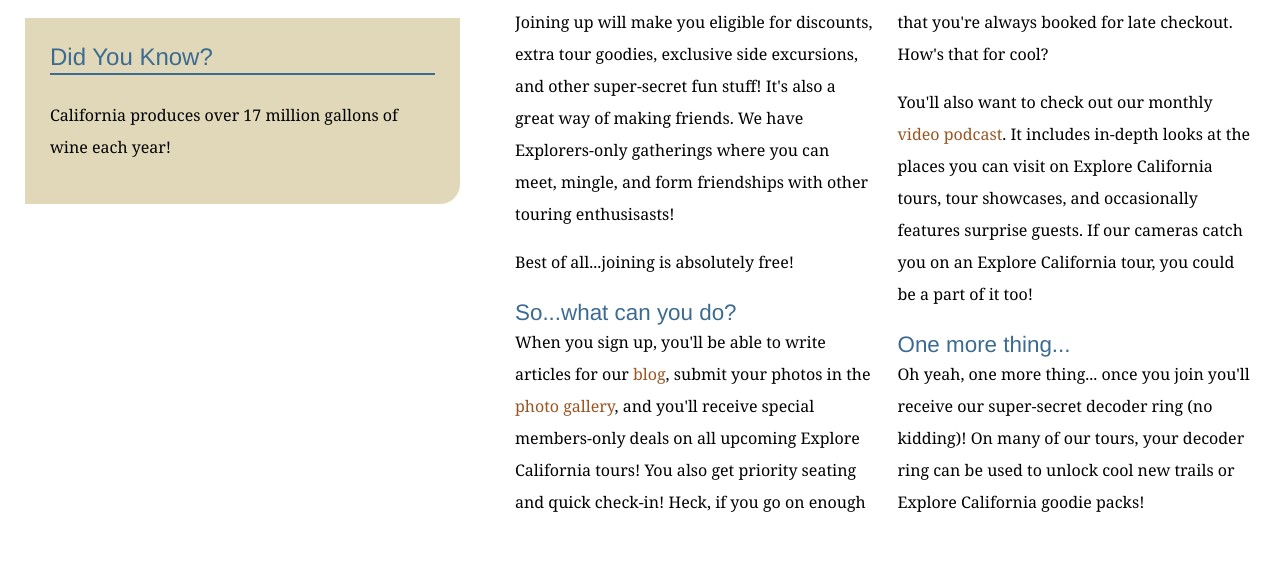
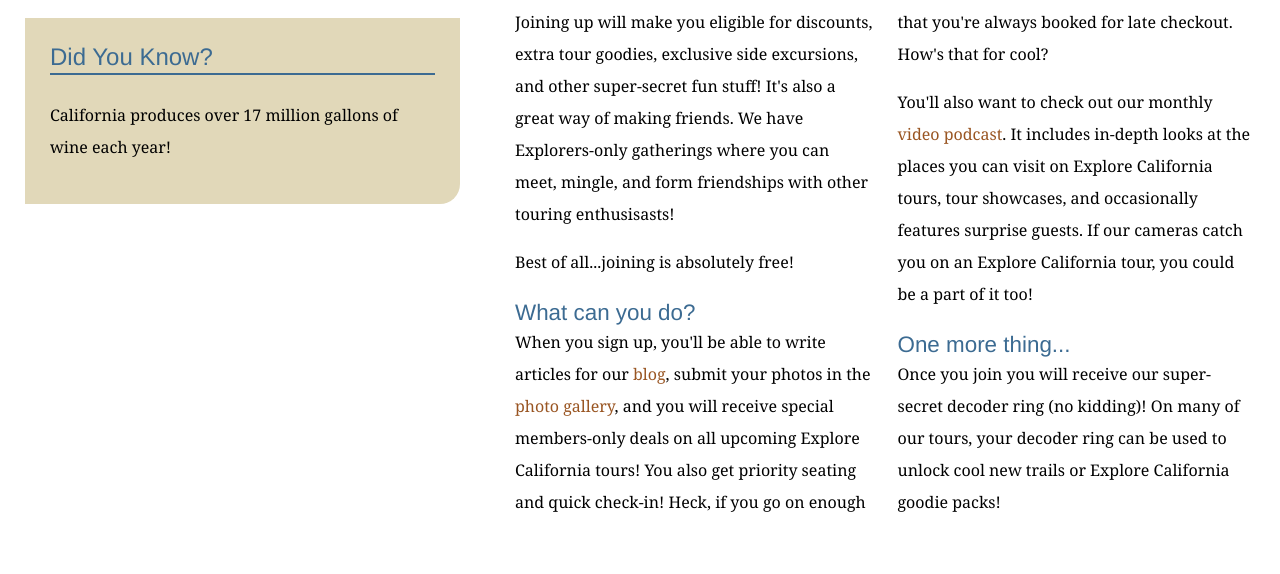
Before and after one commit to rvandercar/explore_california, a plain HTML site: page explorers.html in a window 1280 px wide. Shown: the part 838-1412 px from the top of the page. Drawn offline with Linux system fonts and the light colour scheme.

Commit message:
Minor Text Edits
Client emailed changes to Explorers page.

```diff
--- a/explorers.html
+++ b/explorers.html
@@ -71,13 +71,13 @@
             <p>Joining up will make you eligible for discounts, extra tour goodies, exclusive side excursions, and other super-secret fun stuff! It's also a great way of making friends. We have Explorers-only gatherings where you can meet, mingle, and form friendships with other touring enthusisasts!</p>
             <p>Best of all...joining is absolutely free!</p>
 
-            <h2>So...what can you do?</h2>
-            <p>When you sign up, you'll be able to write articles for our <a href="http://www.explorecalifornia.org/blog">blog</a>, submit your photos in the <a href="explorers/gallery.html">photo gallery</a>, and you'll receive special members-only deals on all upcoming Explore California tours! You also get priority seating and quick check-in! Heck, if you go on enough tours, we might even have you guide a few for us!</p>
+            <h2>What can you do?</h2>
+            <p>When you sign up, you'll be able to write articles for our <a href="http://www.explorecalifornia.org/blog">blog</a>, submit your photos in the <a href="explorers/gallery.html">photo gallery</a>, and you will receive special members-only deals on all upcoming Explore California tours! You also get priority seating and quick check-in! Heck, if you go on enough tours, we might even have you guide a few for us!</p>
             <p>If you're going to one of our overnight tours, you'll receive a special hospitality gift when you check into your hotel. We also make sure that you're always booked for late checkout. How's that for cool?</p>
             <p>You'll also want to check out our monthly <a href="explorers/podcast.html">video podcast</a>. It includes in-depth looks at the places you can visit on Explore California tours, tour showcases, and occasionally features surprise guests. If our cameras catch you on an Explore California tour, you could be a part of it too!</p>
 
             <h2>One more thing...</h2>
-            <p>Oh yeah, one more thing... once you join you'll receive our super-secret decoder ring (no kidding)! On many of our tours, your decoder ring can be used to unlock cool new trails or Explore California goodie packs!</p>
+            <p>Once you join you will receive our super-secret decoder ring (no kidding)! On many of our tours, your decoder ring can be used to unlock cool new trails or Explore California goodie packs!</p>
           </div>
         </div>
       </div>
```
